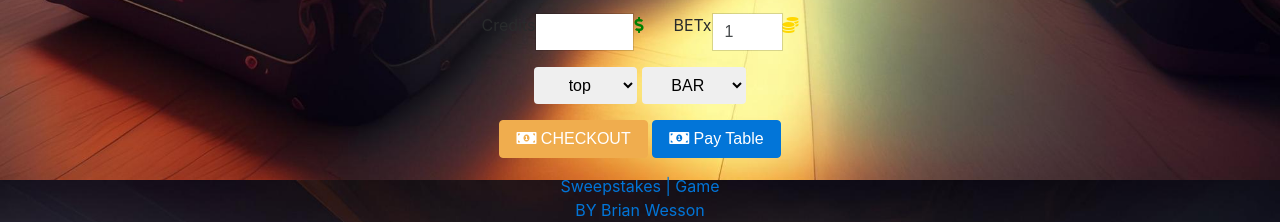
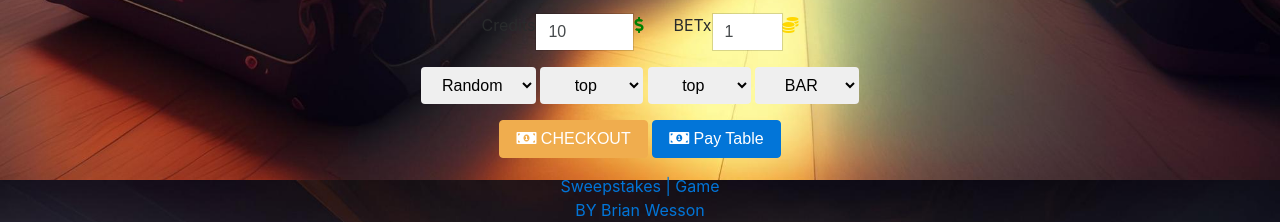
Before and after one commit to Corcoin/sweepstakes, a plain HTML site: page index.html in a window 1280 px wide. Shown: the part 673-895 px from the top of the page. Drawn offline with nearby package versions, Linux system fonts and the light colour scheme.

Commit message:
Update index.html

```diff
--- a/index.html
+++ b/index.html
@@ -131,6 +131,15 @@ div.modal-footer, div.modal-body, div.modal-header{
 	</div>
 	<div class="row justify-content-center">
 		<div class="col col-auto">
+			<select id="mode" class="btn btn-default">
+				<option value="random">Random</option>
+				<option value="fixed">Fixed</option>
+			</select>
+			<select id="where" class="btn btn-default">
+				<option value="top">top</option>
+				<option value="middle">middle</option>
+				<option value="bottom">bottom</option>
+			</select>
 
 			<select id="where" class="btn btn-default">
 				<option value="top">top</option>
```
